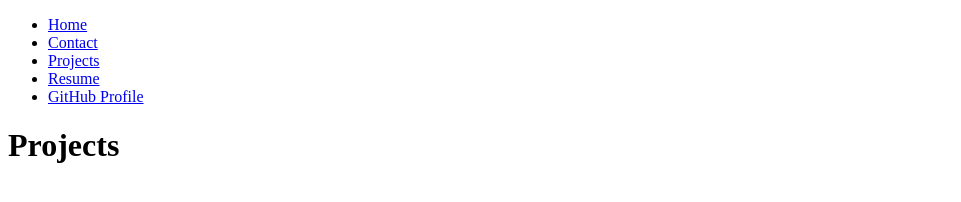
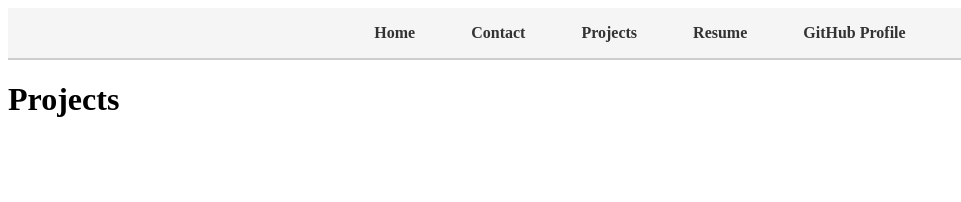
Before and after one commit to joshleh/portfolio, a plain HTML site: page projects/index.html in a window 1280 px wide. Shown: the whole page, without its empty margins (0-961 px from the left). Drawn offline with Linux system fonts and the light colour scheme.

Commit message:
lab 2 step 3.1
attempt 4

```diff
--- a/projects/index.html
+++ b/projects/index.html
@@ -4,6 +4,7 @@
     <meta charset="UTF-8">
     <meta name="viewport" content="width=device-width, initial-scale=1.0">
     <title>Projects</title>
+    <link rel = "stylesheet" href = "style.css">
 </head>
 <body>
     <!-- Navigation Menu -->
--- /dev/null
+++ b/projects/style.css
@@ -0,0 +1,37 @@
+/* General Navigation Bar Styling */
+nav {
+    display: flex;
+    justify-content: space-around; /* Evenly spaced links */
+    align-items: center;
+    padding: 1rem;
+    background-color: #f5f5f5; /* Light background */
+    border-bottom: 2px solid #ccc; /* Subtle border below the nav */
+}
+
+nav ul {
+    list-style: none;
+    display: flex;
+    gap: 1.5rem; /* Spacing between nav items */
+    padding: 0;
+    margin: 0;
+}
+
+nav a {
+    text-decoration: none;
+    color: #333; /* Neutral text color */
+    font-weight: bold;
+    padding: 0.5rem 1rem;
+    border-radius: 4px;
+    transition: background-color 0.3s ease, color 0.3s ease;
+}
+
+nav a:hover {
+    background-color: #e0e0e0; /* Light gray on hover */
+    color: #000; /* Darker text on hover */
+}
+
+nav a.current {
+    background-color: #007BFF; /* Highlight the current page */
+    color: #fff;
+    border-radius: 4px;
+}
--- /dev/null
+++ b/resume/style.css
@@ -0,0 +1,37 @@
+/* General Navigation Bar Styling */
+nav {
+    display: flex;
+    justify-content: space-around; /* Evenly spaced links */
+    align-items: center;
+    padding: 1rem;
+    background-color: #f5f5f5; /* Light background */
+    border-bottom: 2px solid #ccc; /* Subtle border below the nav */
+}
+
+nav ul {
+    list-style: none;
+    display: flex;
+    gap: 1.5rem; /* Spacing between nav items */
+    padding: 0;
+    margin: 0;
+}
+
+nav a {
+    text-decoration: none;
+    color: #333; /* Neutral text color */
+    font-weight: bold;
+    padding: 0.5rem 1rem;
+    border-radius: 4px;
+    transition: background-color 0.3s ease, color 0.3s ease;
+}
+
+nav a:hover {
+    background-color: #e0e0e0; /* Light gray on hover */
+    color: #000; /* Darker text on hover */
+}
+
+nav a.current {
+    background-color: #007BFF; /* Highlight the current page */
+    color: #fff;
+    border-radius: 4px;
+}
```
Also changed, not shown: resume/index.html (+1 -0 lines).
